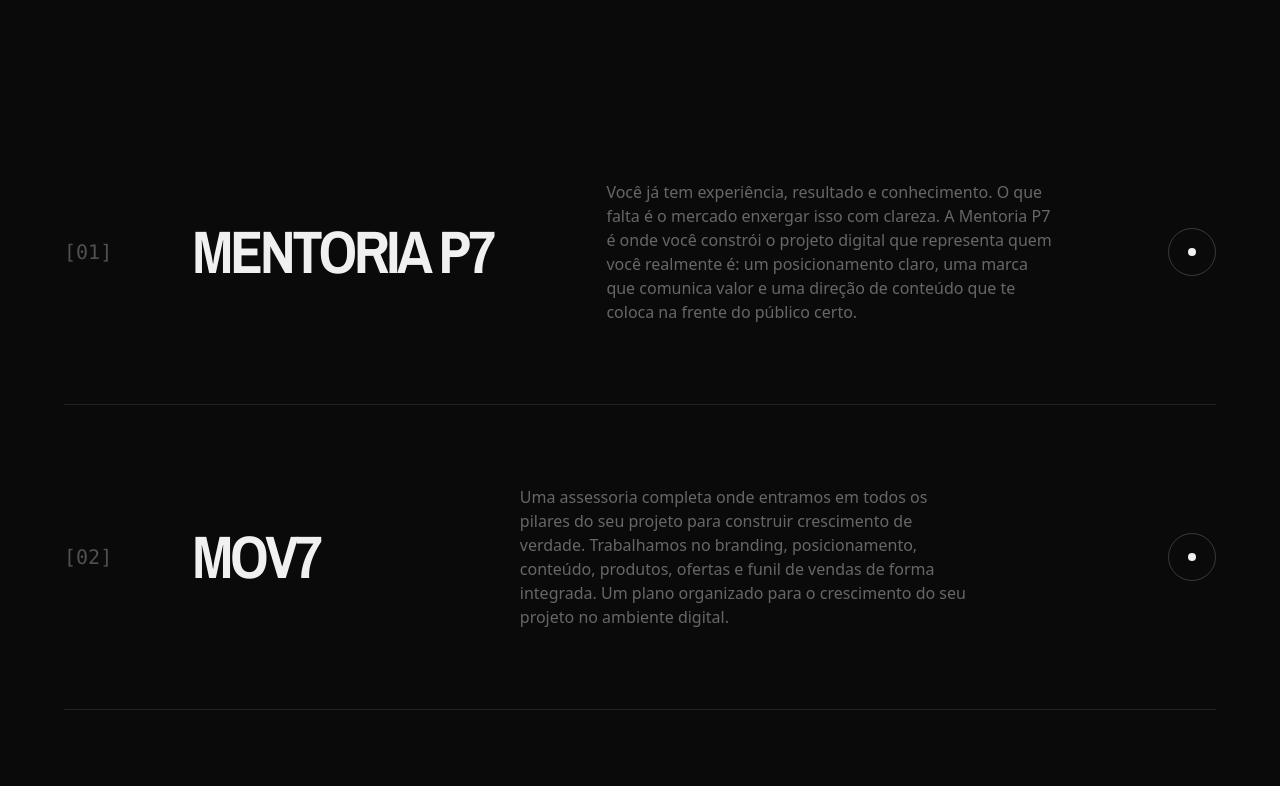
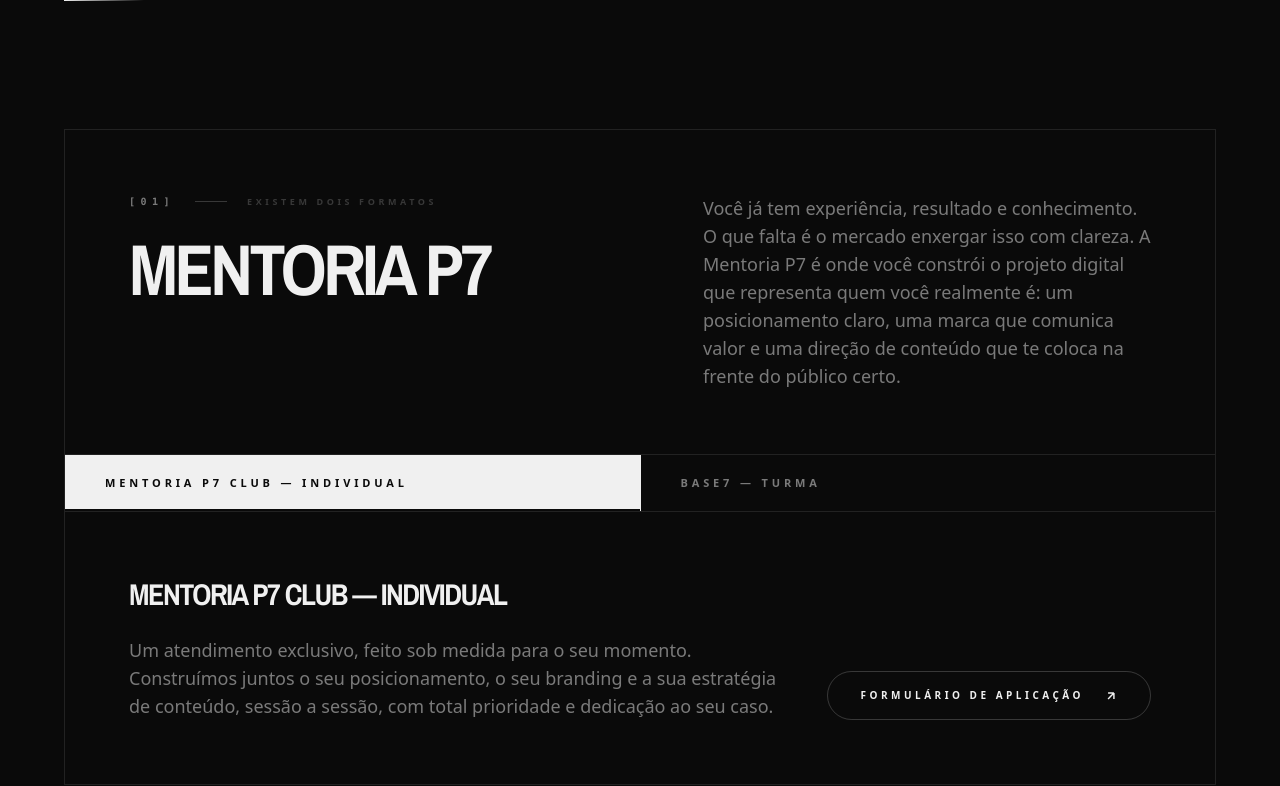
Before and after one commit to p7agency/pagina-p7, a React (Vite) app: page / in a window 1280 px wide. Shown: the part 10775-11561 px from the top of the page. Built offline with nearby package versions, Linux system fonts and the light colour scheme.

Commit message:
feat: layout sofisticado com Mentoria P7 em abas e botoes de aplicacao

```diff
--- a/components/Services.tsx
+++ b/components/Services.tsx
@@ -1,39 +1,131 @@
-import React from 'react';
+import React, { useState } from 'react';
 import { SERVICES } from '../constants';
 
+const APPLICATION_LINK = 'https://forms.gle/iVxp54KpnEM3TCXa9';
+
 const Services: React.FC = () => {
+  const [activeTab, setActiveTab] = useState(0);
+
+  const mentoriaService = SERVICES.find(s => s.isMentoria);
+  const otherServices = SERVICES.filter(s => !s.isMentoria);
+
   return (
     <section id="produtos" className="py-24 md:py-40 px-6 md:px-16 border-b border-[#f0f0f0]/10 bg-[#0a0a0a] overflow-hidden">
       <div className="max-w-7xl mx-auto">
-        <div className="flex flex-col md:flex-row justify-between items-start md:items-end mb-32 gap-8">
+
+        {/* ── Header ── */}
+        <div className="flex flex-col md:flex-row justify-between items-start md:items-end mb-24 md:mb-32 gap-8">
           <div className="space-y-4">
-            <h2 className="text-5xl md:text-7xl lg:text-9xl font-condensed uppercase leading-[0.8]">Produtos &<br />Soluções</h2>
-            <div className="h-1 w-24 bg-[#f0f0f0]"></div>
+            <p className="text-[10px] uppercase tracking-[0.5em] font-black text-[#7a7a7a]">O que oferecemos</p>
+            <h2 className="text-5xl md:text-7xl lg:text-9xl font-condensed uppercase leading-[0.82] tracking-tighter">
+              Produtos &<br />Soluções
+            </h2>
+            <div className="h-[2px] w-20 bg-gradient-to-r from-[#f0f0f0] to-transparent" />
           </div>
           <div className="max-w-xs text-right hidden md:block">
-            <p className="text-sm text-[#7a7a7a] leading-relaxed font-medium">
+            <p className="text-sm text-[#7a7a7a] leading-relaxed font-light">
               Ecossistemas completos de posicionamento desenhados para marcas inesquecíveis.
             </p>
           </div>
         </div>
 
+        {/* MENTORIA P7 */}
+        {mentoriaService && (
+          <div className="mb-6 border border-[#f0f0f0]/10 relative overflow-hidden group/mentoria">
+
+            <div className="absolute inset-0 opacity-0 group-hover/mentoria:opacity-100 transition-opacity duration-1000 pointer-events-none bg-gradient-to-br from-[#f0f0f0]/[0.02] to-transparent" />
+
+            <div className="p-8 md:p-12 lg:p-16 border-b border-[#f0f0f0]/10">
+              <div className="flex flex-col lg:flex-row lg:items-start lg:justify-between gap-10">
+                <div className="flex-1">
+                  <div className="flex items-center gap-5 mb-6">
+                    <span className="text-[10px] font-black uppercase tracking-[0.55em] text-[#7a7a7a] font-mono">[{mentoriaService.code}]</span>
+                    <div className="h-px w-8 bg-[#f0f0f0]/20" />
+                    <span className="text-[9px] uppercase tracking-[0.4em] font-black text-[#f0f0f0]/20">Existem dois formatos</span>
+                  </div>
+                  <h3 className="text-4xl md:text-6xl lg:text-7xl font-condensed uppercase tracking-tighter mb-0 leading-[0.85]">
+                    {mentoriaService.title}
+                  </h3>
+                </div>
+                <div className="lg:max-w-md">
+                  <p className="text-base md:text-lg text-[#7a7a7a] leading-relaxed font-light">
+                    {mentoriaService.description}
+                  </p>
+                </div>
+              </div>
+            </div>
+
+            <div className="flex border-b border-[#f0f0f0]/10">
+              {mentoriaService.subItems?.map((sub, idx) => (
+                <button
+                  key={idx}
+                  onClick={() => setActiveTab(idx)}
+                  className={`flex-1 px-6 md:px-10 py-5 text-left text-[10px] md:text-[11px] font-black uppercase tracking-[0.35em] transition-all duration-300 border-r last:border-r-0 border-[#f0f0f0]/10 relative overflow-hidden ${
+                    activeTab === idx
+                      ? 'bg-[#f0f0f0] text-[#0a0a0a]'
+                      : 'text-[#7a7a7a] hover:text-[#f0f0f0] hover:bg-[#f0f0f0]/5'
+                  }`}
+                >
+                  {activeTab === idx && (
+                    <span className="absolute bottom-0 left-0 w-full h-[2px] bg-[#0a0a0a]" />
+                  )}
+                  <span className="relative z-10">{sub.title}</span>
+                </button>
+              ))}
+            </div>
+
+            {mentoriaService.subItems?.map((sub, idx) => (
+              <div
+                key={idx}
+                className={`transition-all duration-500 ${activeTab === idx ? 'block' : 'hidden'}`}
+              >
+                <div className="p-8 md:p-12 lg:p-16 flex flex-col lg:flex-row lg:items-end lg:justify-between gap-10">
+                  <div className="flex-1 max-w-2xl">
+                    <h4 className="text-2xl md:text-3xl font-condensed uppercase tracking-tighter mb-6 text-[#f0f0f0]">
+                      {sub.title}
+                    </h4>
+                    <p className="text-base md:text-lg text-[#7a7a7a] leading-relaxed font-light">
+                      {sub.description}
+                    </p>
+                  </div>
+                  <div className="flex-shrink-0">
+                    <a
+                      href={APPLICATION_LINK}
+                      target="_blank"
+                      rel="noopener noreferrer"
+                      className="group/btn inline-flex items-center gap-5 border border-[#f0f0f0]/20 px-8 py-4 text-[10px] font-black uppercase tracking-[0.35em] text-[#f0f0f0] hover:bg-[#f0f0f0] hover:text-[#0a0a0a] hover:border-[#f0f0f0] transition-all duration-500 rounded-full whitespace-nowrap"
+                    >
+                      Formulário de Aplicação
+                      <svg width="14" height="14" viewBox="0 0 24 24" fill="none" stroke="currentColor" strokeWidth="2.5" className="group-hover/btn:translate-x-1 transition-transform">
+                        <path d="M7 17L17 7M17 7H7M17 7V17" />
+                      </svg>
+                    </a>
+                  </div>
+                </div>
+              </div>
+            ))}
+          </div>
+        )}
+
+        {/* MOV7 e P7 CLUB */}
         <div className="flex flex-col">
-          {SERVICES.map((service) => (
+          {otherServices.map((service) => (
             <div
               key={service.id}
-              className={`group relative border-b border-[#f0f0f0]/10 py-12 md:py-20 cursor-default overflow-hidden`}
+              className="group relative border-b border-[#f0f0f0]/10 py-10 md:py-16 cursor-default overflow-hidden first:border-t first:border-[#f0f0f0]/10"
             >
-              {/* Background Reveal effect */}
-              <div className={`absolute inset-0 ${service.highlight ? 'bg-[#f0f0f0]' : 'bg-[#f0f0f0]'} translate-y-full group-hover:translate-y-0 transition-transform duration-700 ease-[cubic-bezier(0.23,1,0.32,1)]`}></div>
+              <div className="absolute inset-0 bg-[#f0f0f0] translate-y-full group-hover:translate-y-0 transition-transform duration-700 ease-[cubic-bezier(0.23,1,0.32,1)]" />
 
               <div className="relative z-10 flex flex-col md:flex-row justify-between items-start md:items-center gap-8 group-hover:px-8 transition-all duration-700">
-                <div className="flex items-center gap-12 md:gap-20">
-                  <span className="text-xl font-mono opacity-30 group-hover:text-[#0a0a0a] group-hover:opacity-100 transition-all">[{service.code}]</span>
-                  <h3 className={`text-3xl md:text-6xl font-condensed uppercase tracking-tighter group-hover:text-[#0a0a0a] transition-colors duration-500 ${service.highlight ? '' : ''}`}>
+                <div className="flex items-center gap-10 md:gap-16">
+                  <span className="text-base font-mono opacity-25 group-hover:text-[#0a0a0a] group-hover:opacity-100 transition-all whitespace-nowrap">
+                    [{service.code}]
+                  </span>
+                  <h3 className="text-3xl md:text-5xl lg:text-6xl font-condensed uppercase tracking-tighter group-hover:text-[#0a0a0a] transition-colors duration-500">
                     {service.highlight ? (
                       <>
                         <span>P7 </span>
-                        <span className="text-[#c8a97e]">CLUB</span>
+                        <span className="text-[#c8a97e] group-hover:text-[#0a0a0a] transition-colors duration-500">CLUB</span>
                       </>
                     ) : (
                       service.title
@@ -42,38 +134,42 @@ const Services: React.FC = () => {
                 </div>
 
                 <div className="md:max-w-md opacity-40 group-hover:opacity-100 group-hover:text-[#0a0a0a] transition-all duration-500">
-                  <p className="text-sm md:text-base font-medium leading-relaxed">
+                  <p className="text-sm md:text-base font-light leading-relaxed">
                     {service.description}
                   </p>
                 </div>
 
-                <div className={`w-12 h-12 rounded-full border flex items-center justify-center transition-all ${service.highlight ? 'border-[#c8a97e]/30 group-hover:border-[#0a0a0a]' : 'border-[#f0f0f0]/20 group-hover:border-[#0a0a0a]'}`}>
-                  <div className={`w-2 h-2 rounded-full transition-all ${service.highlight ? 'bg-[#c8a97e] group-hover:bg-[#0a0a0a]' : 'bg-[#f0f0f0] group-hover:bg-[#0a0a0a]'}`}></div>
+                <div className={`flex-shrink-0 w-10 h-10 rounded-full border flex items-center justify-center transition-all duration-500 ${service.highlight ? 'border-[#c8a97e]/40 group-hover:border-[#0a0a0a]' : 'border-[#f0f0f0]/15 group-hover:border-[#0a0a0a]'}`}>
+                  <div className={`w-2 h-2 rounded-full transition-all duration-500 ${service.highlight ? 'bg-[#c8a97e] group-hover:bg-[#0a0a0a]' : 'bg-[#f0f0f0] group-hover:bg-[#0a0a0a]'}`} />
                 </div>
               </div>
 
-              {/* Subtle accent line for P7 CLUB */}
               {service.highlight && (
-                <div className="absolute bottom-0 left-0 w-full h-[1px] bg-gradient-to-r from-transparent via-[#c8a97e]/20 to-transparent"></div>
+                <div className="absolute bottom-0 left-0 w-full h-px bg-gradient-to-r from-transparent via-[#c8a97e]/20 to-transparent" />
               )}
             </div>
           ))}
         </div>
 
-        <div className="mt-32 flex justify-center">
+        {/* CTA bottom */}
+        <div className="mt-24 md:mt-32 flex justify-center">
           <a
             href="https://wa.me/5527999572486"
             target="_blank"
+            rel="noopener noreferrer"
             className="group flex flex-col items-center gap-6"
           >
-            <div className="w-20 h-20 rounded-full border border-[#f0f0f0]/10 flex items-center justify-center group-hover:bg-[#f0f0f0] transition-all duration-500">
-              <svg width="32" height="32" viewBox="0 0 24 24" fill="none" stroke="currentColor" strokeWidth="1.5" className="group-hover:text-[#0a0a0a] transition-colors">
-                <path d="M5 12h14M12 5l7 7-7 7"/>
+            <div className="w-16 h-16 rounded-full border border-[#f0f0f0]/10 flex items-center justify-center group-hover:bg-[#f0f0f0] transition-all duration-500">
+              <svg width="24" height="24" viewBox="0 0 24 24" fill="none" stroke="currentColor" strokeWidth="1.5" className="group-hover:text-[#0a0a0a] transition-colors">
+                <path d="M5 12h14M12 5l7 7-7 7" />
               </svg>
             </div>
-            <span className="text-[10px] uppercase font-bold tracking-[0.5em] text-[#7a7a7a] group-hover:text-[#f0f0f0] transition-colors">Quero construir meu posicionamento</span>
+            <span className="text-[10px] uppercase font-bold tracking-[0.5em] text-[#7a7a7a] group-hover:text-[#f0f0f0] transition-colors">
+              Quero construir meu posicionamento
+            </span>
           </a>
         </div>
+
       </div>
     </section>
   );
```
